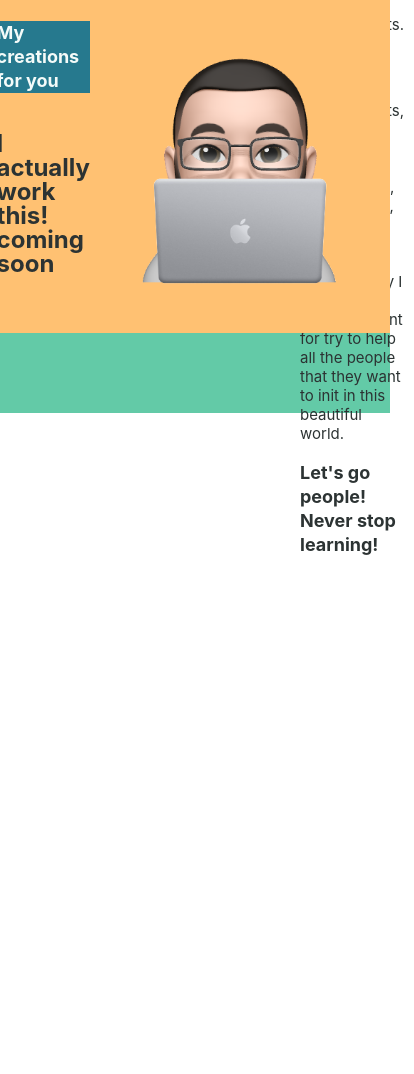
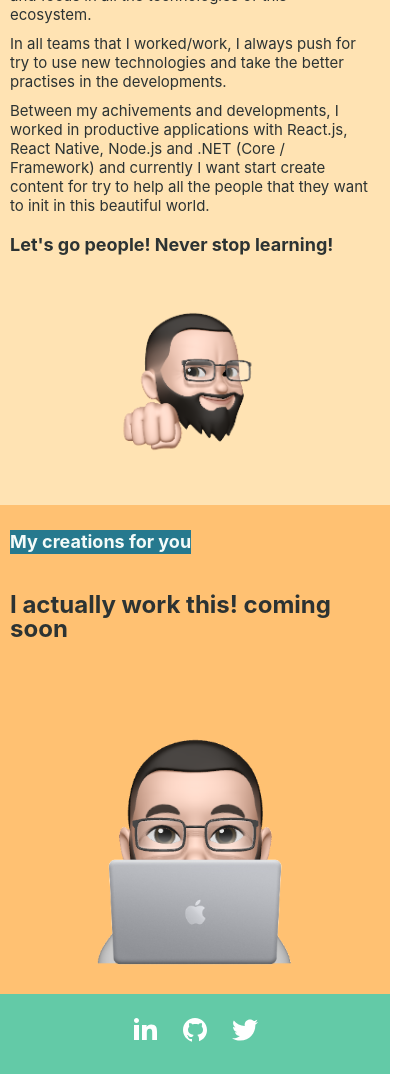
Before and after one commit to sgocastro/personal-website, a website built with Vite: page index.html in a window 390 px wide. Shown: the part 709-1783 px from the top of the page, 414 px wide, since content can reach past the window. Before the commit the page ends 1284 px from the top, so only its background shows below. Built offline with nearby package versions, Linux system fonts and the light colour scheme.

Commit message:
feat: added mobile layout and footer

```diff
--- a/index.html
+++ b/index.html
@@ -21,8 +21,8 @@
               My name is Santiago Matias Castro and I'm front end developer
             </h1>
             <!-- TODO: Maybe this year can calculate by JS -->
-            <p>+4 years experience in web development</p>
-            <p>+2 years focusing in front end technologies</p>
+            <p><span>+4</span> years experience in web development</p>
+            <p><span>+2</span> years focusing in front end technologies</p>
           </section>
           <img alt="personal-photo" src="assets/images/personal-memote.png" />
         </article>
@@ -65,7 +65,51 @@
           <img src="assets/images/side-projects.png" alt="side-projects" />
         </article>
       </main>
-      <footer></footer>
+      <footer>
+        <a
+          title="LinkedIn"
+          target="_blank"
+          href="https://www.linkedin.com/in/santiago-matias-castro/"
+          ><svg
+            fill="#FFFFFF"
+            xmlns="http://www.w3.org/2000/svg"
+            viewBox="0 0 30 30"
+            width="30px"
+            height="30px"
+          >
+            <path
+              d="M9,25H4V10h5V25z M6.501,8C5.118,8,4,6.879,4,5.499S5.12,3,6.501,3C7.879,3,9,4.121,9,5.499C9,6.879,7.879,8,6.501,8z M27,25h-4.807v-7.3c0-1.741-0.033-3.98-2.499-3.98c-2.503,0-2.888,1.896-2.888,3.854V25H12V9.989h4.614v2.051h0.065 c0.642-1.18,2.211-2.424,4.551-2.424c4.87,0,5.77,3.109,5.77,7.151C27,16.767,27,25,27,25z"
+            /></svg
+        ></a>
+        <a title="GitHub" target="_blank" href="https://github.com/sgocastro"
+          ><svg
+            fill="#FFFFFF"
+            xmlns="http://www.w3.org/2000/svg"
+            viewBox="0 0 30 30"
+            width="30px"
+            height="30px"
+          >
+            <path
+              d="M15,3C8.373,3,3,8.373,3,15c0,5.623,3.872,10.328,9.092,11.63C12.036,26.468,12,26.28,12,26.047v-2.051 c-0.487,0-1.303,0-1.508,0c-0.821,0-1.551-0.353-1.905-1.009c-0.393-0.729-0.461-1.844-1.435-2.526 c-0.289-0.227-0.069-0.486,0.264-0.451c0.615,0.174,1.125,0.596,1.605,1.222c0.478,0.627,0.703,0.769,1.596,0.769 c0.433,0,1.081-0.025,1.691-0.121c0.328-0.833,0.895-1.6,1.588-1.962c-3.996-0.411-5.903-2.399-5.903-5.098 c0-1.162,0.495-2.286,1.336-3.233C9.053,10.647,8.706,8.73,9.435,8c1.798,0,2.885,1.166,3.146,1.481C13.477,9.174,14.461,9,15.495,9 c1.036,0,2.024,0.174,2.922,0.483C18.675,9.17,19.763,8,21.565,8c0.732,0.731,0.381,2.656,0.102,3.594 c0.836,0.945,1.328,2.066,1.328,3.226c0,2.697-1.904,4.684-5.894,5.097C18.199,20.49,19,22.1,19,23.313v2.734 c0,0.104-0.023,0.179-0.035,0.268C23.641,24.676,27,20.236,27,15C27,8.373,21.627,3,15,3z"
+            /></svg
+        ></a>
+        <a
+          title="Twitter"
+          target="_blank"
+          href="https://twitter.com/Santicastro_dev"
+        >
+          <svg
+            fill="#FFFFFF"
+            xmlns="http://www.w3.org/2000/svg"
+            viewBox="0 0 30 30"
+            width="30px"
+            height="30px"
+          >
+            <path
+              d="M28,6.937c-0.957,0.425-1.985,0.711-3.064,0.84c1.102-0.66,1.947-1.705,2.345-2.951c-1.03,0.611-2.172,1.055-3.388,1.295 c-0.973-1.037-2.359-1.685-3.893-1.685c-2.946,0-5.334,2.389-5.334,5.334c0,0.418,0.048,0.826,0.138,1.215 c-4.433-0.222-8.363-2.346-10.995-5.574C3.351,6.199,3.088,7.115,3.088,8.094c0,1.85,0.941,3.483,2.372,4.439 c-0.874-0.028-1.697-0.268-2.416-0.667c0,0.023,0,0.044,0,0.067c0,2.585,1.838,4.741,4.279,5.23 c-0.447,0.122-0.919,0.187-1.406,0.187c-0.343,0-0.678-0.034-1.003-0.095c0.679,2.119,2.649,3.662,4.983,3.705 c-1.825,1.431-4.125,2.284-6.625,2.284c-0.43,0-0.855-0.025-1.273-0.075c2.361,1.513,5.164,2.396,8.177,2.396 c9.812,0,15.176-8.128,15.176-15.177c0-0.231-0.005-0.461-0.015-0.69C26.38,8.945,27.285,8.006,28,6.937z"
+            /></svg
+        ></a>
+      </footer>
     </div>
     <script type="module" src="/main.js"></script>
   </body>
--- a/style.css
+++ b/style.css
@@ -28,8 +28,8 @@ h1, p {
 
 body {
   margin: 0;
-  min-width: 320px;
   background-color: var(--body-bg-color);
+  padding: 0;
 }
 
 #app {
@@ -47,8 +47,6 @@ header {
   padding: 0.8rem;
   text-align: center;
 }
-
-
 
 header .logo{
   display: flex;
@@ -75,7 +73,7 @@ main .welcome-message {
   gap: 1.5rem;
   background-color: var(--tertiary-color);
   color: var(--text-secondary-color);
-  height: 30vh;
+  height: fit-content;
 }
 
 main .welcome-message .welcome-message__text {
@@ -102,14 +100,13 @@ main .welcome-message img {
 }
 
 main .about-me {
-  padding: 3rem 0rem 3rem 0;
+  padding: 3rem 1rem 3rem 1rem;
   display: flex;
   flex-direction: row;
   justify-content: flex-start;
   align-items: center;
-  width: 100%;
   text-align: left;
-  height: 30vh;
+  height: fit-content;
 }
 
 main .about-me h2 {
@@ -138,11 +135,11 @@ main .about-me h3 {
 main .side-projects {
   min-height: 25vh;
   background-color: var(--tertiary-color);
-  width: 100%;
   display: flex;
   justify-content: flex-end;
   align-items: center;
   padding: 3rem 0rem 3rem 0;
+  height: fit-content;
 }
 
 main .side-projects img {
@@ -169,8 +166,65 @@ main .side-projects .projects h3 {
 }
 
 footer {
-  width: 100%;
   background-color: var(--secondary-color);
   height: 8rem;
-  color: var(--text-primary-color)
+  color: var(--text-primary-color);
+  display: flex;
+  justify-content: center;
+  align-items: center;
+  gap: 2rem;
 }
+
+footer a {
+  text-decoration: none;
+}
+
+footer a:focus, footer a:visited {
+  color: currentColor;
+}
+
+@media (max-width: 720px){
+  header {
+    justify-content: center;
+  }
+
+  main .welcome-message {
+    flex-direction: column;
+  }
+
+  main .welcome-message .welcome-message__text {
+    text-align: left;
+    align-items: flex-start;
+  }
+
+  main .welcome-message .welcome-message__text h1 {
+    font-size: 2rem;
+    line-height: 1.5;
+  }
+
+  main .welcome-message img {
+    width: 20rem;
+  }
+
+  main .about-me {
+    flex-direction: column-reverse;
+  }
+
+  main .about-me img {
+    width: 20rem;
+    height: 20rem;
+  }
+
+  main .side-projects {
+    padding: 1rem;
+    flex-direction: column;
+  }
+
+  main .side-projects .projects {
+    align-items: flex-start;
+  }
+
+  main .side-projects .projects  h3{
+    align-self: center;
+  }
+}
```
